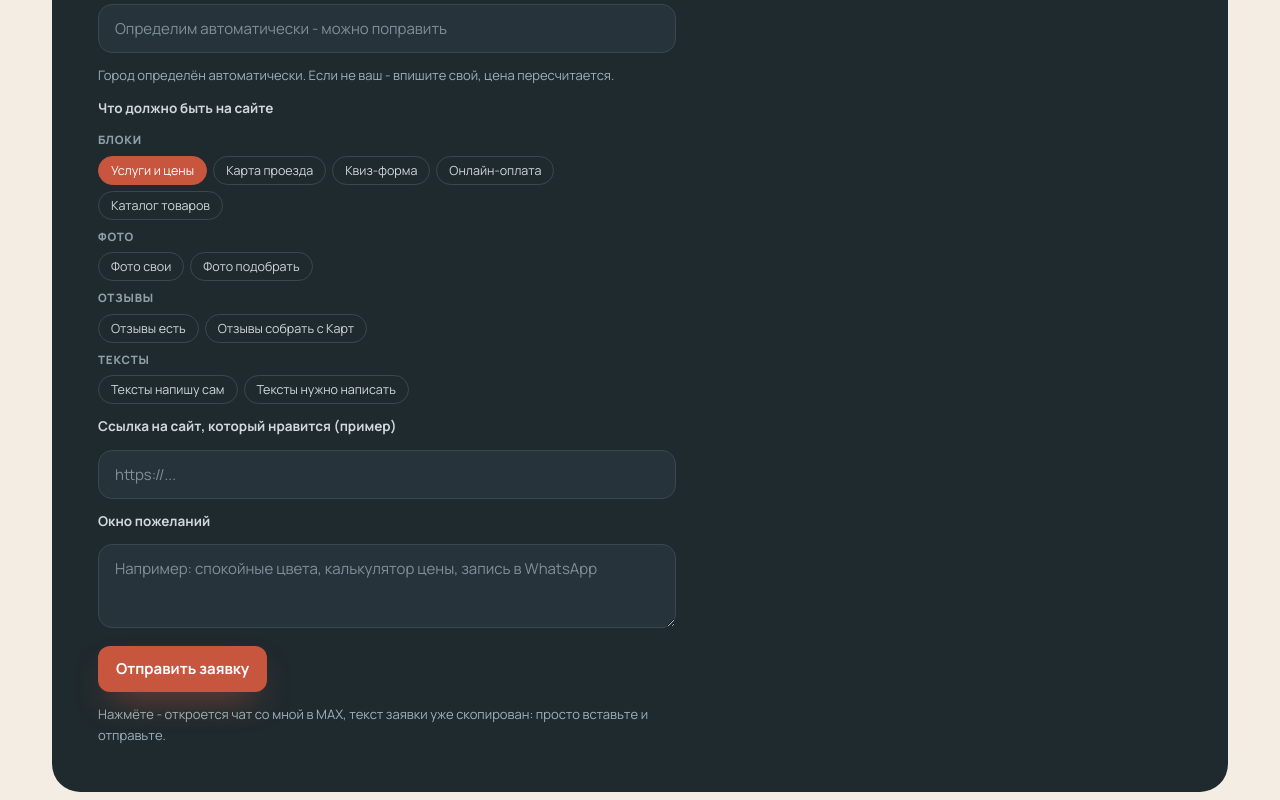
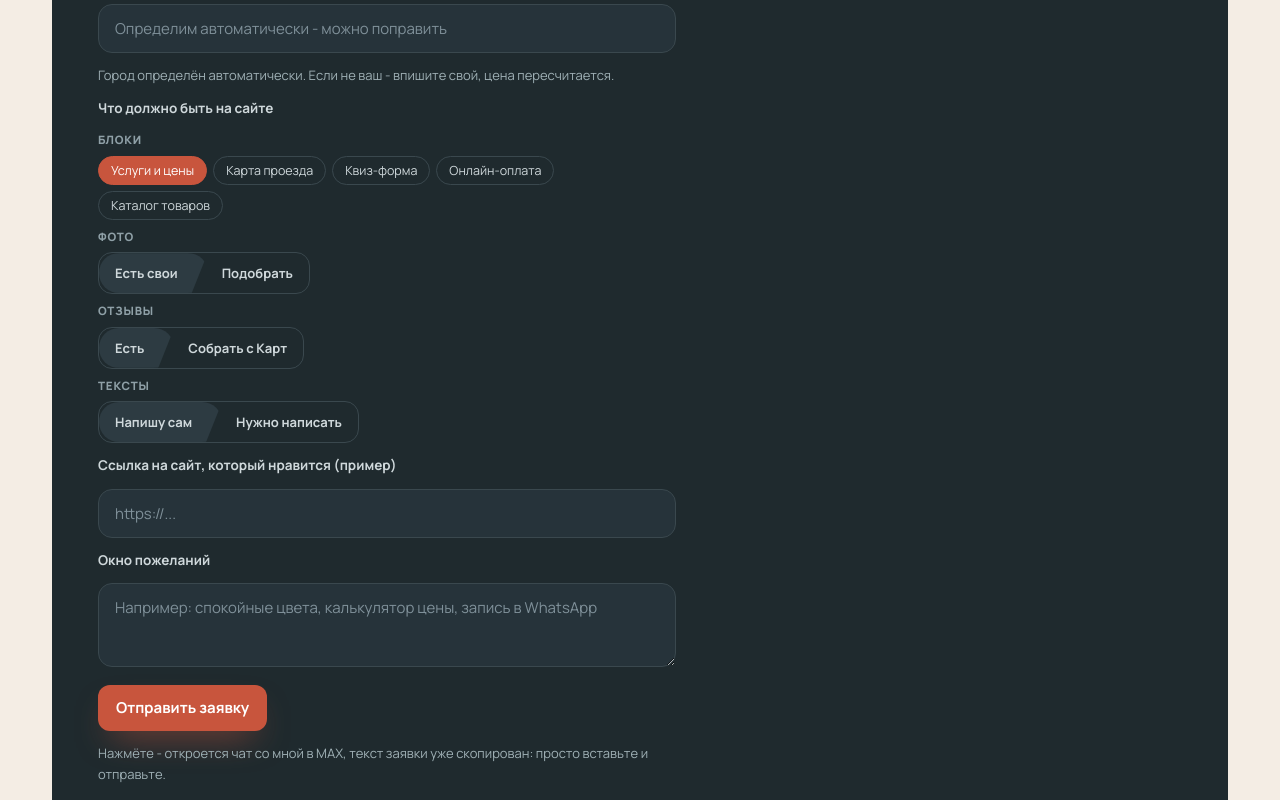
Before and after one commit to jack220978-ux/saite_auto, a plain HTML site: page pakety.html in a window 1280 px wide. Shown: the part 1480-2280 px from the top of the page. Drawn offline with Linux system fonts and the light colour scheme; no server answers; a web font is replaced by a local one.

Commit message:
Плашки-переключатели наискосок для Фото/Отзывы/Тексты

```diff
--- a/pakety.html
+++ b/pakety.html
@@ -74,6 +74,12 @@ h1 .acc{color:var(--terracotta)}
 .checks .gruppa span{width:100%;font-size:11.5px;font-weight:800;color:#8fa0a7;letter-spacing:.07em;text-transform:uppercase}
 .checks button{border:1px solid #3a484e;background:transparent;border-radius:999px;padding:5px 12px;font-size:12.5px;color:#cfd8db;font-family:inherit;cursor:pointer}
 .checks button.on{background:var(--terracotta);border-color:var(--terracotta);color:#fff}
+/* Плашка-переключатель из двух половин наискосок */
+.duo{display:flex;border:1px solid #3a484e;border-radius:14px;overflow:hidden}
+.duo button{flex:1;border:0;background:transparent;color:#cfd8db;font-family:inherit;font-size:13px;font-weight:700;padding:11px 10px;cursor:pointer;white-space:nowrap;transition:background .2s,color .2s}
+.duo .l{clip-path:polygon(0 0,100% 0,calc(100% - 16px) 100%,0 100%);background:#2d3b42;margin-right:-16px;padding-right:30px;text-align:left;padding-left:16px}
+.duo .r{clip-path:polygon(16px 0,100% 0,100% 100%,0 100%);padding-left:30px;text-align:right;padding-right:16px}
+.duo button.on{background:var(--terracotta);color:#fff;position:relative;z-index:1}
 .anketa .actions{display:flex;gap:10px;flex-wrap:wrap;margin-top:6px}
 .anketa .hintline{font-size:13px;color:#9fb0b5}
 .tz{background:#26333a;border:1px solid #3a484e;border-radius:18px;padding:22px;font-size:14.5px;line-height:1.7;align-self:start}
@@ -221,12 +227,20 @@ var PAKETY = [
 ];
 
 // Галочки «что должно быть на сайте», по группам.
-// Подпись чипа целиком попадает в текст заявки.
+// Блоки - обычные галочки (можно выбрать несколько).
+// Фото/Отзывы/Тексты - плашка из двух половин, выбирается одна.
+// tz - строка, которая попадёт в текст заявки.
 var GRUPPY = [
-  { nazv: 'Блоки',  chipy: ['Услуги и цены', 'Карта проезда', 'Квиз-форма', 'Онлайн-оплата', 'Каталог товаров'] },
-  { nazv: 'Фото',   chipy: ['Фото свои', 'Фото подобрать'] },
-  { nazv: 'Отзывы', chipy: ['Отзывы есть', 'Отзывы собрать с Карт'] },
-  { nazv: 'Тексты', chipy: ['Тексты напишу сам', 'Тексты нужно написать'] }
+  { nazv: 'Блоки', tip: 'mnogo', chipy: ['Услуги и цены', 'Карта проезда', 'Квиз-форма', 'Онлайн-оплата', 'Каталог товаров'] },
+  { nazv: 'Фото', tip: 'para', vari: [
+    { nazv: 'Есть свои', tz: 'Фото: есть свои' },
+    { nazv: 'Подобрать', tz: 'Фото: подобрать' } ] },
+  { nazv: 'Отзывы', tip: 'para', vari: [
+    { nazv: 'Есть', tz: 'Отзывы: есть' },
+    { nazv: 'Собрать с Карт', tz: 'Отзывы: собрать с Карт' } ] },
+  { nazv: 'Тексты', tip: 'para', vari: [
+    { nazv: 'Напишу сам', tz: 'Тексты: напишу сам' },
+    { nazv: 'Нужно написать', tz: 'Тексты: нужно написать' } ] }
 ];
 
 // Города-миллионники (для пересчёта цены, если посетитель вписал город руками).
@@ -310,6 +324,24 @@ function vybratPaket(id){
     var cap = document.createElement('span');
     cap.textContent = g.nazv;
     row.appendChild(cap);
+    if (g.tip === 'para') {
+      // плашка из двух половин наискосок - выбирается одна
+      var duo = document.createElement('div');
+      duo.className = 'duo';
+      g.vari.forEach(function(v, i){
+        var b = document.createElement('button');
+        b.type = 'button'; b.textContent = v.nazv; b.dataset.tz = v.tz;
+        b.className = i === 0 ? 'l' : 'r';
+        b.addEventListener('click', function(){
+          var uzhe = b.classList.contains('on');
+          duo.querySelectorAll('button').forEach(function(x){ x.classList.remove('on'); });
+          if (!uzhe) b.classList.add('on');
+          obnovitTZ();
+        });
+        duo.appendChild(b);
+      });
+      row.appendChild(duo);
+    } else {
       g.chipy.forEach(function(nazv){
         var b = document.createElement('button');
         b.type = 'button'; b.textContent = nazv;
@@ -317,12 +349,13 @@ function vybratPaket(id){
         b.addEventListener('click', function(){ b.classList.toggle('on'); obnovitTZ(); });
         row.appendChild(b);
       });
+    }
     host.appendChild(row);
   });
 })();
 function vybrannyeBloki(){
   var out = [];
-  document.querySelectorAll('#checks button.on').forEach(function(b){ out.push(b.textContent); });
+  document.querySelectorAll('#checks button.on').forEach(function(b){ out.push(b.dataset.tz || b.textContent); });
   return out;
 }
 
```
Lines whose indentation alone changed are shown as unchanged.
